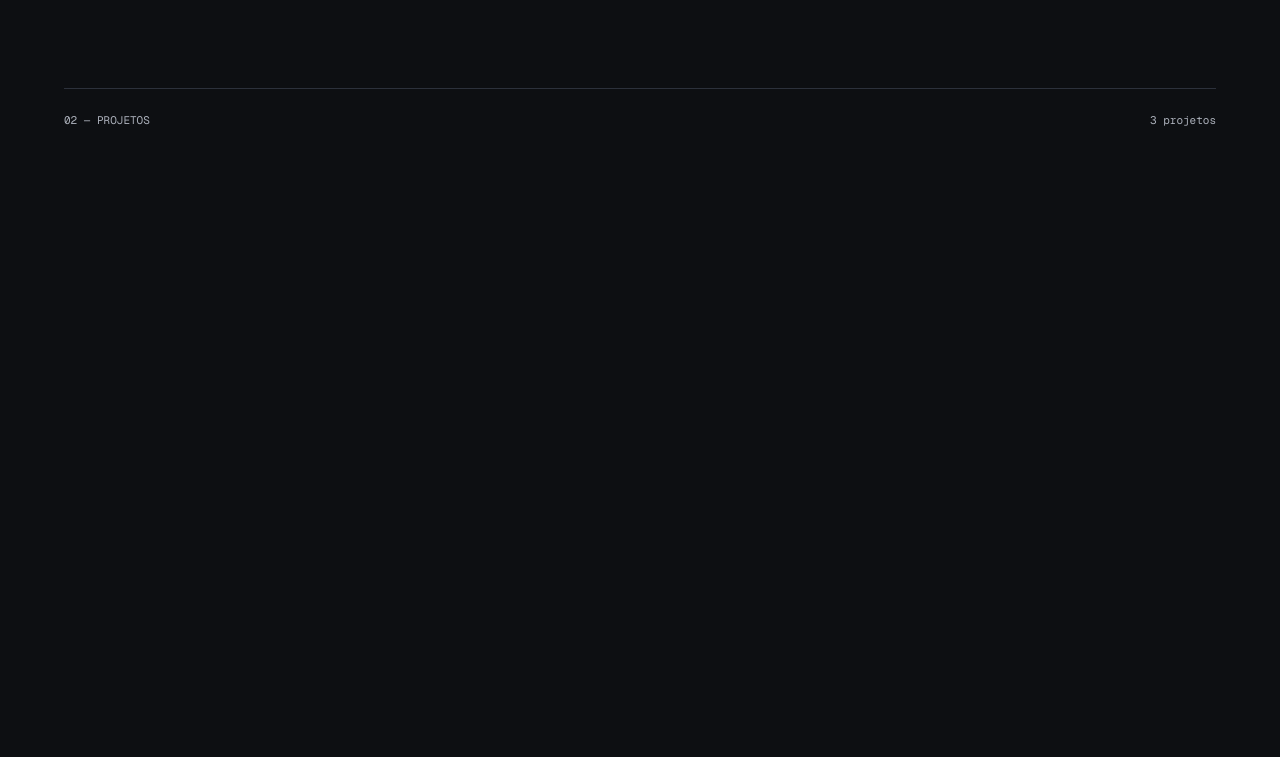
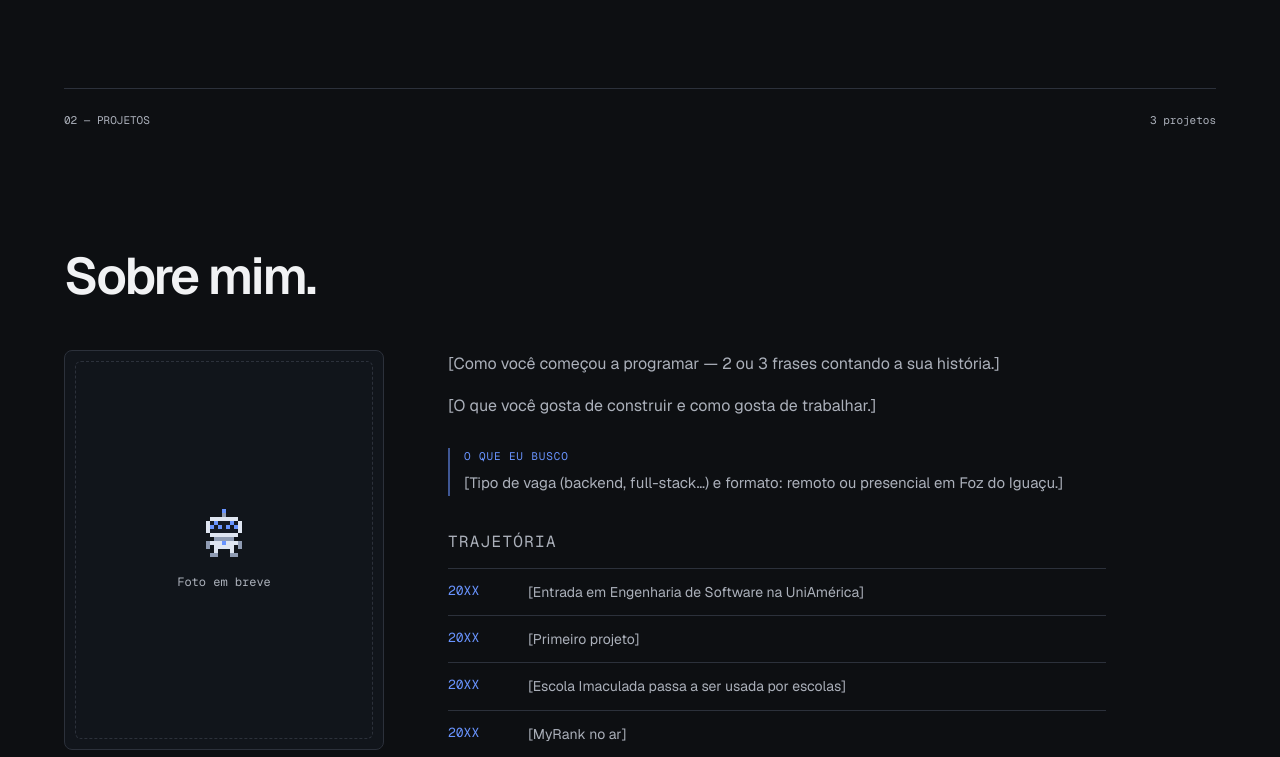
Before and after one commit to guiGocksAfK/GuiGocks-Portfolio, a Next.js app: page / in a window 1280 px wide. Shown: the part 2040-2797 px from the top of the page. Before the commit the page ends 2197 px from the top, so only its background shows below. Built offline with nearby package versions, Linux system fonts and the light colour scheme.

Commit message:
feat: seção Sobre com espaço para foto e linha do tempo

```diff
--- a/src/app/globals.css
+++ b/src/app/globals.css
@@ -120,6 +120,26 @@ html[data-paint] .name-first { color: transparent; -webkit-background-clip: text
 .painter { position: absolute; left: 0; top: 0; opacity: 0; pointer-events: none; z-index: 3; }
 .painter > svg:first-child { display: block; width: 100%; height: 100%; shape-rendering: crispEdges; }
 .painter-roller { position: absolute; overflow: visible; shape-rendering: crispEdges; }
+/* About: photo on the left, story, what I'm looking for and a short timeline on the right. */
+.about-section { padding: 90px 0 0; }
+.about-section .section-footer { margin-top: 90px; }
+.about-grid { display: grid; grid-template-columns: minmax(220px, 320px) minmax(0, 1fr); gap: clamp(32px, 5vw, 72px); align-items: start; }
+.about-photo { position: relative; aspect-ratio: 4 / 5; border: 1px solid var(--border); border-radius: 8px; overflow: hidden; background: #11151b; }
+.about-image { object-fit: cover; }
+.photo-placeholder { position: absolute; inset: 10px; display: flex; flex-direction: column; align-items: center; justify-content: center; gap: 16px; border: 1px dashed var(--border); border-radius: 6px; color: var(--muted); font-size: 12px; }
+.photo-robot { width: 44px; height: 48px; }
+.photo-robot svg { display: block; width: 100%; height: 100%; shape-rendering: crispEdges; }
+.about-text > p { color: var(--muted); font-size: 16px; line-height: 1.75; max-width: 62ch; }
+.about-text > p + p { margin-top: 14px; }
+.about-label { color: var(--accent); font-size: 11px; text-transform: uppercase; letter-spacing: .08em; }
+.about-looking { margin-top: 28px; border-left: 2px solid color-mix(in srgb, var(--accent) 55%, transparent); padding-left: 14px; }
+.about-looking p + p { margin-top: 6px; color: var(--muted); font-size: 15px; line-height: 1.7; }
+.timeline-label { margin-top: 32px; }
+.timeline { margin-top: 12px; max-width: 62ch; }
+.timeline li { display: grid; grid-template-columns: 64px minmax(0, 1fr); gap: 16px; padding: 12px 0; border-top: 1px solid var(--border); color: var(--muted); font-size: 14px; line-height: 1.6; }
+.timeline li:last-child { border-bottom: 1px solid var(--border); }
+.timeline-year { color: var(--accent); font-size: 13px; }
+@media (max-width: 900px) { .about-grid { grid-template-columns: minmax(0, 1fr); } .about-photo { max-width: 260px; } }
 /* Mail robot: pops up next to the email with an envelope over its head and a "copied" bubble, then drops back down. */
 .email-wrap { position: relative; display: inline-block; }
 .mailman { position: absolute; left: calc(100% + 12px); bottom: -2px; width: 22px; height: 24px; pointer-events: none; animation: mailman 2.2s ease-out both; }
@@ -194,7 +214,7 @@ html[data-paint] .name-first { color: transparent; -webkit-background-clip: text
 .static-tech { display: none; }
 .projects-section { padding: 90px 0 0; }
 .projects-section .section-footer { margin-top: 90px; }
-.projects-section h2 { font-size: clamp(32px, 4vw, 52px); font-weight: 600; letter-spacing: -.045em; line-height: 1.15; margin-bottom: 44px; }
+.projects-section h2, .about-section h2 { font-size: clamp(32px, 4vw, 52px); font-weight: 600; letter-spacing: -.045em; line-height: 1.15; margin-bottom: 44px; }
 .project-list { display: grid; gap: 28px; }
 .project-card { display: grid; grid-template-columns: minmax(0, .9fr) minmax(0, 1.1fr); border: 1px solid var(--border); border-radius: 8px; overflow: hidden; transition: border-color .2s; }
 .project-card:hover, .project-card:focus-within { border-color: var(--accent); }
@@ -265,7 +285,9 @@ html[data-paint] .name-first { color: transparent; -webkit-background-clip: text
 @media (max-width: 600px) {
   .projects-section { padding-top: 60px; }
   .projects-section .section-footer { margin-top: 60px; }
-  .projects-section h2 { margin-bottom: 30px; }
+  .projects-section h2, .about-section h2 { margin-bottom: 30px; }
+  .about-section { padding-top: 60px; }
+  .about-section .section-footer { margin-top: 60px; }
   .project-details { padding: 24px 20px; }
   .placeholder-number { font-size: 48px; }
   .social-links { gap: 9px; }
--- a/src/app/page.tsx
+++ b/src/app/page.tsx
@@ -14,7 +14,7 @@ function Arrow() {
 }
 
 export default function Home() {
-  const { hero, contact, projects } = content;
+  const { hero, contact, projects, about } = content;
   return (
     <div className="site-shell">
       <a className="skip-link" href="#main">{content.accessibility.skip}</a>
@@ -100,6 +100,28 @@ export default function Home() {
         {/* Each section ends with its number and name, like the hero. */}
         <div className="section-footer font-mono"><span>{projects.section}</span><span>{projects.items.length} {projects.countLabel}</span><PatrolRobot /></div>
       </section>
+      <section id="sobre" aria-labelledby="about-title" className="about-section">
+        <h2 id="about-title">{about.title}</h2>
+        <div className="about-grid">
+          <div className="about-photo">
+            {about.photo
+              ? <Image src={about.photo} alt={about.photoAlt} fill quality={90} sizes="(max-width: 900px) 260px, 320px" className="about-image" />
+              : <div className="photo-placeholder"><span className="photo-robot" aria-hidden="true"><RobotSprite pose="idle" mood="happy" /></span><span className="font-mono">{about.photoPlaceholder}</span></div>}
+          </div>
+          <div className="about-text">
+            {about.paragraphs.map(paragraph => <p key={paragraph}>{paragraph}</p>)}
+            <div className="about-looking">
+              <p className="about-label font-mono">{about.lookingFor.label}</p>
+              <p>{about.lookingFor.text}</p>
+            </div>
+            <p className="about-label timeline-label font-mono">{about.timelineLabel}</p>
+            <ol className="timeline">
+              {about.timeline.map(step => <li key={step.text}><span className="timeline-year font-mono">{step.year}</span><span>{step.text}</span></li>)}
+            </ol>
+          </div>
+        </div>
+        <div className="section-footer font-mono"><span>{about.section}</span><span>{about.footerNote}</span><PatrolRobot /></div>
+      </section>
       </main>
     </div>
   );
--- a/src/data/content.ts
+++ b/src/data/content.ts
@@ -9,7 +9,7 @@ export const content = {
   // These sections are intentionally inactive until their implementation is approved.
   navigation: [
     { label: 'Projetos', href: '#projetos', enabled: true },
-    { label: 'Sobre', href: '#sobre', enabled: false },
+    { label: 'Sobre', href: '#sobre', enabled: true },
     { label: 'Contato', href: '#contato', enabled: true },
   ],
   hero: {
@@ -27,6 +27,28 @@ export const content = {
     ],
     section: '01 — Apresentação',
     location: 'Foz do Iguaçu, PR',
+  },
+  // Texts in [brackets] are placeholders waiting for the real story.
+  about: {
+    section: '03 — Sobre',
+    title: 'Sobre mim.',
+    footerNote: 'Engenharia de Software · UniAmérica',
+    paragraphs: [
+      '[Como você começou a programar — 2 ou 3 frases contando a sua história.]',
+      '[O que você gosta de construir e como gosta de trabalhar.]',
+    ],
+    lookingFor: { label: 'O que eu busco', text: '[Tipo de vaga (backend, full-stack…) e formato: remoto ou presencial em Foz do Iguaçu.]' },
+    timelineLabel: 'Trajetória',
+    timeline: [
+      { year: '20XX', text: '[Entrada em Engenharia de Software na UniAmérica]' },
+      { year: '20XX', text: '[Primeiro projeto]' },
+      { year: '20XX', text: '[Escola Imaculada passa a ser usada por escolas]' },
+      { year: '20XX', text: '[MyRank no ar]' },
+    ],
+    // Save the photo in public/ (e.g. /about/foto.webp) and set the path here.
+    photo: null as string | null,
+    photoAlt: 'Foto de Guilherme Gabriel Gocks',
+    photoPlaceholder: 'Foto em breve',
   },
   projects: {
     section: '02 — Projetos',
```
